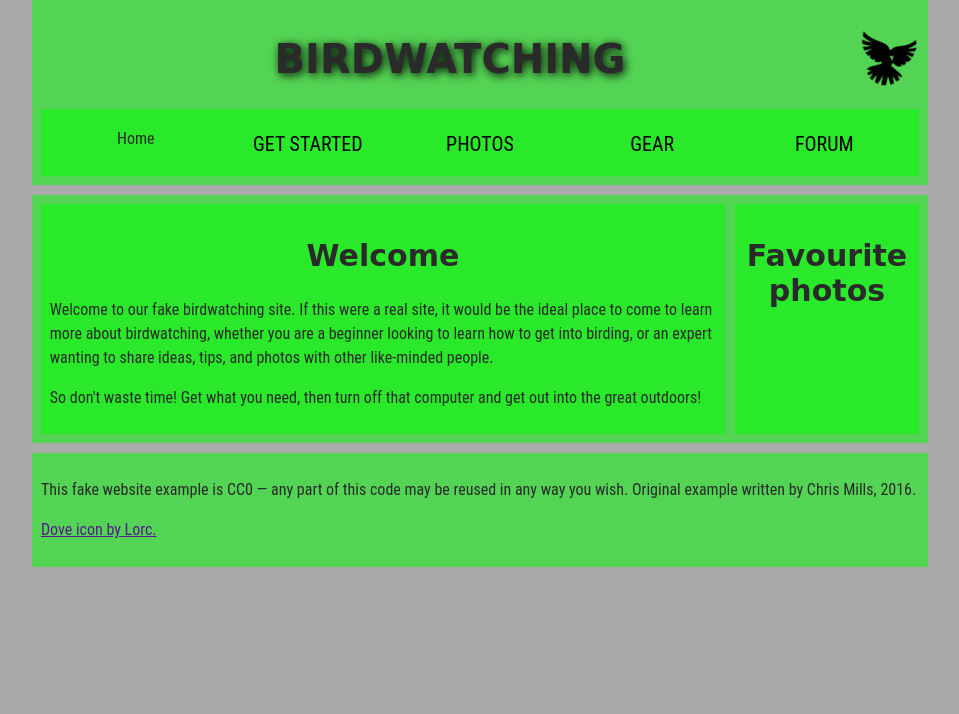
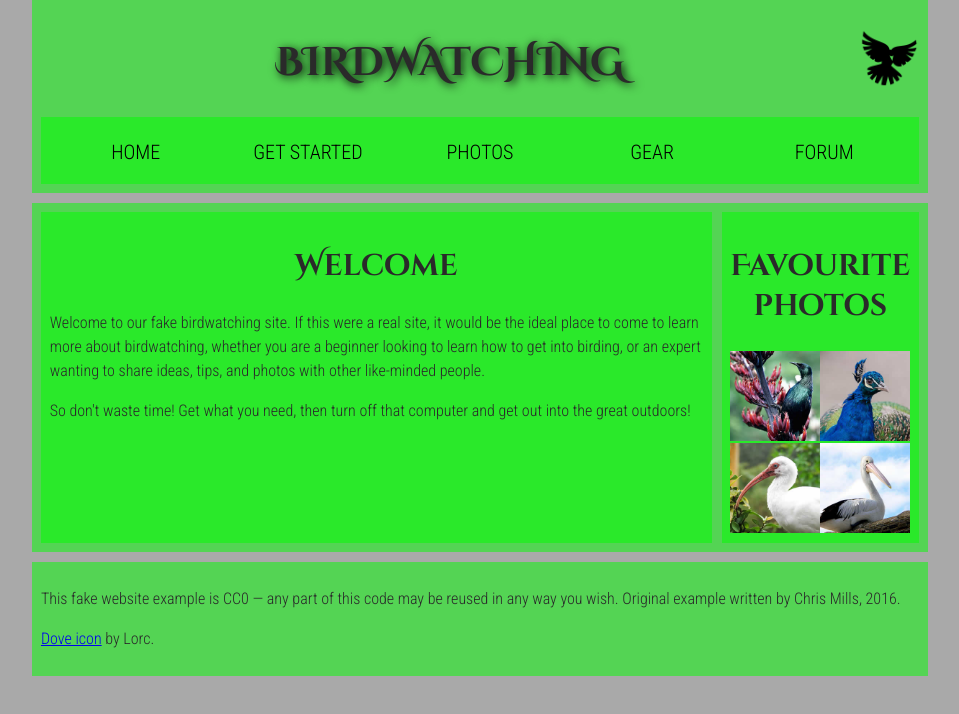
Before and after one commit to yadavbishnu/INFT1206Sec6, a plain HTML site: page Assignment/a1p2.html in a window 1280 px wide. Shown: the whole page, without its empty margins (160-1119 px from the left). Drawn offline with Linux system fonts and the light colour scheme.

Commit message:
final update in a1p2.html
Gave the final touch on part-2

```diff
--- a/Assignment/a1p2.html
+++ b/Assignment/a1p2.html
@@ -10,6 +10,7 @@
     <meta charset="UTF-8">
     <meta name="author" content="width=device-width, initial-scale=1.0">
     <title>Birdwatching</title>
+    <link rel="stylesheet" href="https://fonts.googleapis.com/css?family=Roboto+Condensed:300%7CCinzel+Decorative:700">
     <link rel="stylesheet" href="../assets/style.css">
 </head>
 <body>
@@ -17,12 +18,12 @@
 
     <header>
         <h1>Birdwatching</h1>
-        <img src="../assets/dove.png" alt="dove logo">
+        <img src="../assets/dove.png" alt="a simple dove logo">
 
 
         <nav>
         <ul>
-            <li>Home</li>
+            <li><span>Home</span></li>
             <li><a href="">Get started</a></li>
             <li><a href="">Photos</a></li>
             <li><a href="">Gear</a></li>
@@ -42,13 +43,18 @@
         </article>
         <aside>
             <h2>Favourite photos</h2>
+            <a href="../assets/favorite-1.jpg"><img src="../assets/favorite-1_th.jpg" alt="Small black bird, black claws, long black slender beak, links to larger version of the image"></a>
+            <a href="../assets/favorite-2.jpg"><img src="../assets/favorite-2_th.jpg" alt="Top half of a pretty bird with bright blue plumage on neck, light colored beak, blue headdress, links to larger version of the image"></a>
+            <a href="../assets/favorite-3.jpg"><img src="../assets/favorite-3_th.jpg" alt="Top half of a large bird with white plumage, very long curved narrow light colored break, links to larger version of the image"></a>
+            <a href="../assets/favorite-4.jpg"><img src="../assets/favorite-4_th.jpg" alt="Large bird, mostly white plumage with black plumage on back and rear, long straight white beak, links to larger version of the image"></a>
+
 
         </aside>
     </main>
     <footer>
         <p>This fake website example is CC0 — any part of this code may be reused in any way you wish. Original example written by Chris Mills, 2016.</p>
 
-          <p><a href="">Dove icon by Lorc.</a></p>
+          <p><a href="http://game-icons.net/lorc/originals/dove.html">Dove icon</a> by Lorc.</p>
 
     </footer>
 
```
